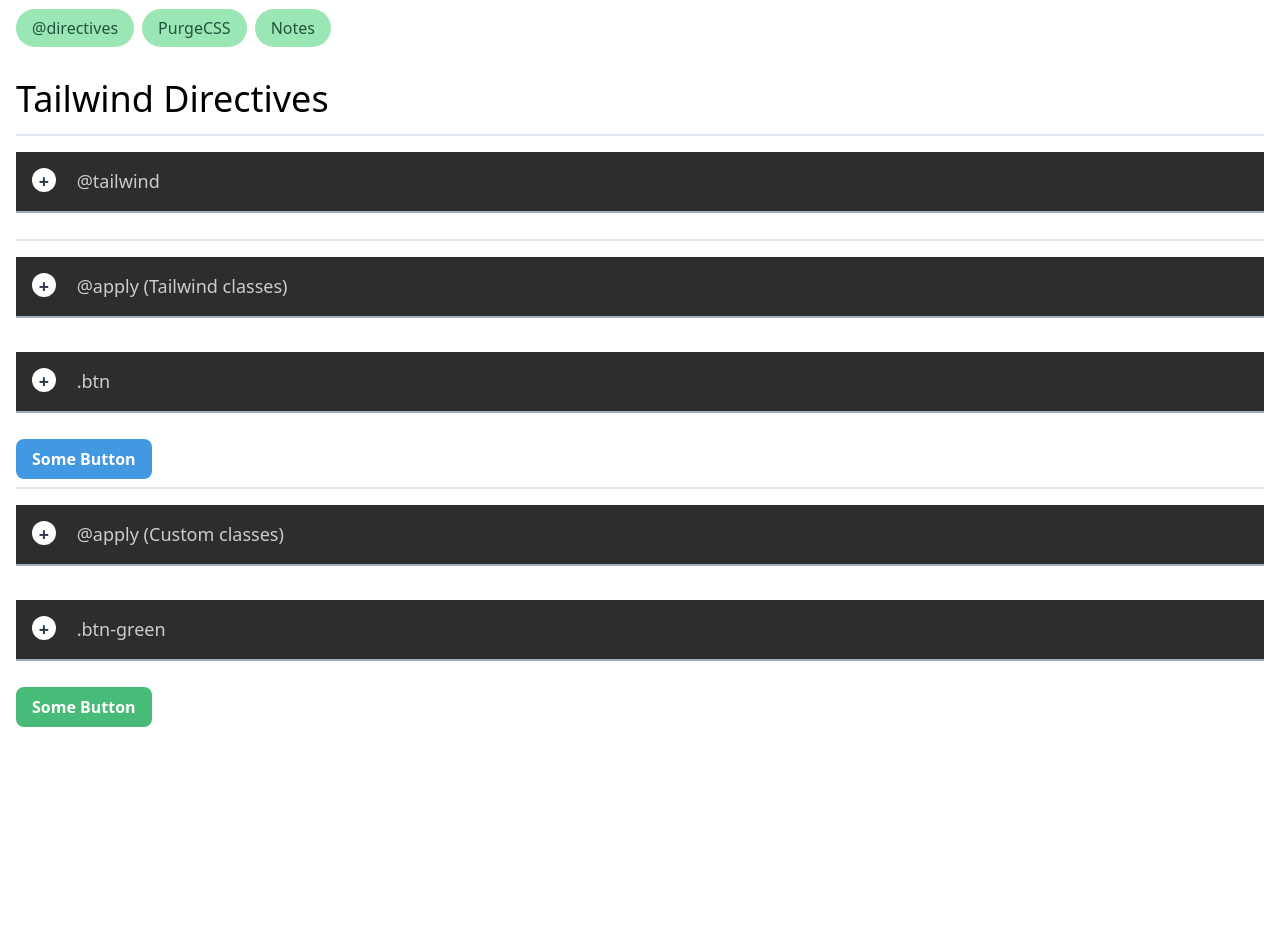
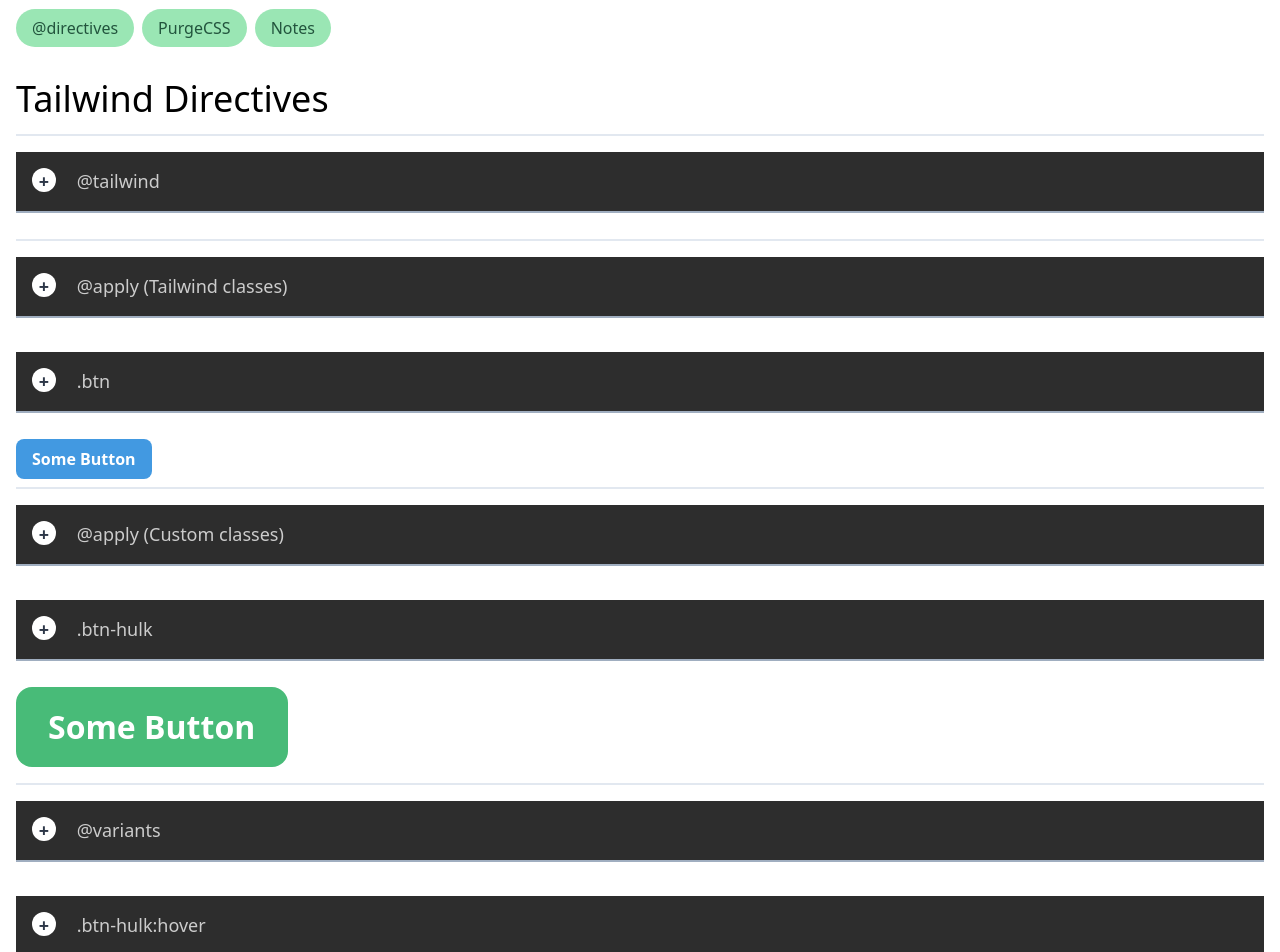
Before and after one commit to nsnyder/tailwind-demo, a Vue app: page / in a window 1280 px wide. Shown: the top 952 px of the page. Before the commit the page ends 800 px from the top, so only its background shows below. Built offline with nearby package versions, Linux system fonts and the light colour scheme; no server answers.

Commit message:
Add variants, allow multiple brackets in detected rules

```diff
--- a/src/components/Directives.vue
+++ b/src/components/Directives.vue
@@ -53,9 +53,16 @@
           {
             name: '@apply (Custom classes)',
             css: null,
-            cssSelector: '.btn-green',
-            markup: '<a class="btn-green" href="#">Some Button</a>',
-            markupName: '.btn-green',
+            cssSelector: '.btn-hulk',
+            markup: '<a class="btn-hulk mb-12" href="#">Some Button</a>',
+            markupName: '.btn-hulk',
+          },
+          {
+            name: '@variants',
+            css: null,
+            cssSelector: '@variants hover',
+            markup: '<a class="btn hover:btn-hulk mb-12" href="#">Some Button</a>',
+            markupName: '.btn-hulk:hover',
           }
         ]
       };
--- a/src/mixins/ExtractsCode.js
+++ b/src/mixins/ExtractsCode.js
@@ -53,19 +53,20 @@
     getRuleFromCss(selector) {
       const parts = store.mainCss.split('\n');
 
-      let startFound = false;
-      let endFound = false;
+      let bracketCounter = 0;
+      let hasStarted = false;
       return this.codeToString(parts.reduce((previous, current) => {
-        if (current.includes(selector + ' {')) {
-          startFound = true;
+        if (!hasStarted && current.includes(selector + ' {')) {
+          hasStarted = true;
+          bracketCounter++;
         }
 
-        if (startFound && !endFound) {
+        if (bracketCounter > 0) {
           previous = previous + current + '\n';
         }
 
-        if (startFound && current.includes('}')) {
-          endFound = true;
+        if (bracketCounter > 0 && current.includes('}')) {
+          bracketCounter--;
         }
 
         return previous;
--- a/src/styles/main.css
+++ b/src/styles/main.css
@@ -33,6 +33,12 @@
   @apply inline-block bg-blue-500 font-bold rounded-lg px-4 py-2 text-white no-underline;
 }
 
-.btn-green {
-  @apply btn bg-green-500;
+@variants hover {
+  .btn-hulk {
+    @apply btn;
+    @apply bg-green-500;
+    @apply duration-100;
+    transform: scale(2);
+    transform-origin: top left;
+  }
 }
```
